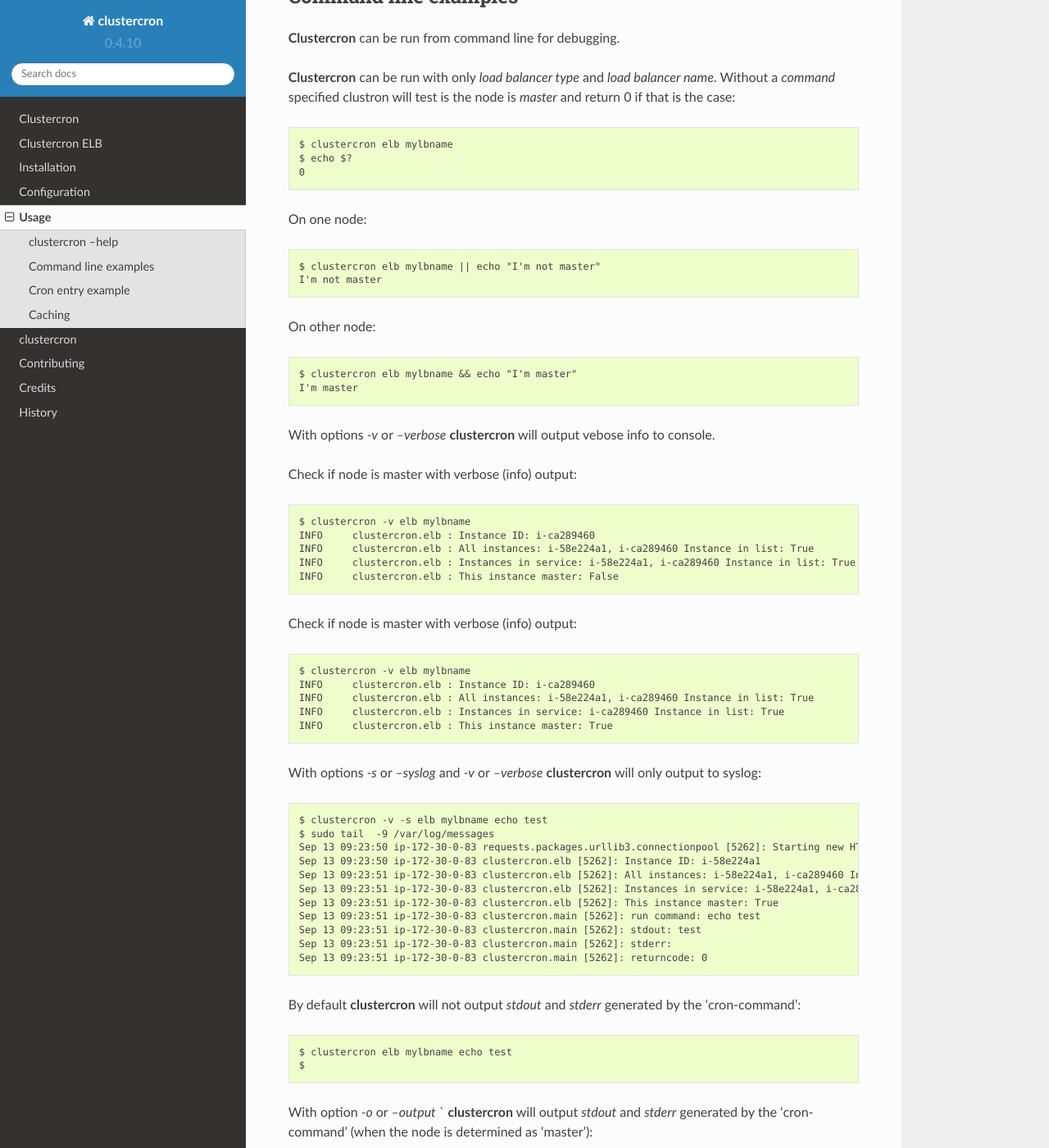
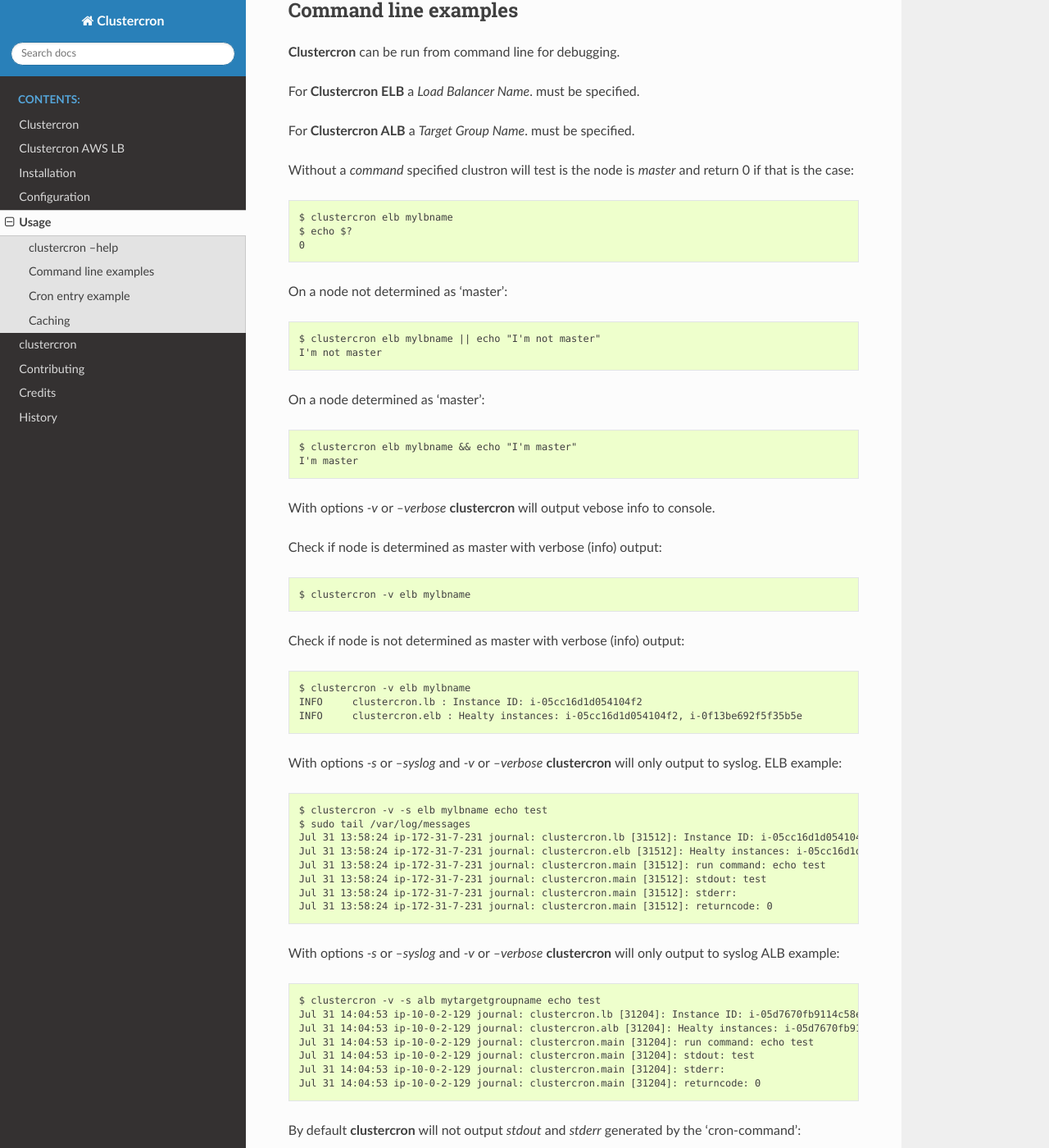
Before and after one commit to maartenq/clustercron, a Sphinx documentation site: the page built from docs/usage.rst, in a window 1280 px wide and 1400 px high, scrolled down 589 px. Shown: the whole window at 82% size. Built offline with Sphinx 7.4.7 and the Read the Docs theme 2.0.0, drawn with Linux system fonts in a browser that asks for light colours; some of the changed text lies outside the part shown.

Commit message:
updated docs and little stuff

```diff
--- a/AUTHORS.rst
+++ b/AUTHORS.rst
@@ -4,7 +4,7 @@
 Development Lead
 ----------------
 
-* Maarten Diemel <maarten@maartendiemel.nl>
+* Maarten <ikmaarten@gmail.com>
 
 Contributors
 ------------
--- a/clustercron/__init__.py
+++ b/clustercron/__init__.py
@@ -1,6 +1,6 @@
 # -*- coding: utf-8 -*-
 # vim: ts=4 et sw=4 sts=4 ft=python fenc=UTF-8 ai
 
-__author__ = 'Maarten Diemel'
-__email__ = 'maarten@maartendiemel.nl'
+__author__ = 'Maarten'
+__email__ = 'ikmaarten@gmail.com'
 __version__ = '0.4.10'
--- a/docs/conf.py
+++ b/docs/conf.py
@@ -1,284 +1,177 @@
-#!/usr/bin/env python
 # -*- coding: utf-8 -*-
 #
-# clustercron documentation build configuration file, created by
-# sphinx-quickstart on Tue Jul  9 22:26:36 2013.
+# Configuration file for the Sphinx documentation builder.
 #
-# This file is execfile()d with the current directory set to its
-# containing dir.
+# This file does only contain a selection of the most common options. For a
+# full list see the documentation:
+# http://www.sphinx-doc.org/en/master/config
+
+# -- Path setup --------------------------------------------------------------
+
+# If extensions (or modules to document with autodoc) are in another directory,
+# add these directories to sys.path here. If the directory is relative to the
+# documentation root, use os.path.abspath to make it absolute, like shown here.
 #
-# Note that not all possible configuration values are present in this
-# autogenerated file.
-#
-# All configuration values have a default; values that are commented out
-# serve to show the default.
+# import os
+# import sys
+# sys.path.insert(0, os.path.abspath('.'))
 
-import sys
-import os
 
-# If extensions (or modules to document with autodoc) are in another
-# directory, add these directories to sys.path here. If the directory is
-# relative to the documentation root, use os.path.abspath to make it
-# absolute, like shown here.
-#sys.path.insert(0, os.path.abspath('.'))
+# -- Project information -----------------------------------------------------
 
-# Read the Docs check
-on_rtd = os.environ.get('READTHEDOCS', None) == 'True'
+project = u'Clustercron'
+copyright = u'2019, Maarten'
+author = u'Maarten'
 
-# Get the project root dir, which is the parent dir of this
-cwd = os.getcwd()
-project_root = os.path.dirname(cwd)
+# The short X.Y version
+version = u''
+# The full version, including alpha/beta/rc tags
+release = u'0.4.10'
 
-# Insert the project root dir as the first element in the PYTHONPATH.
-# This lets us ensure that the source package is imported, and that its
-# version is used.
-sys.path.insert(0, project_root)
 
-import clustercron
-
-# -- General configuration ---------------------------------------------
+# -- General configuration ---------------------------------------------------
 
 # If your documentation needs a minimal Sphinx version, state it here.
-#needs_sphinx = '1.0'
+#
+# needs_sphinx = '1.0'
 
 # Add any Sphinx extension module names here, as strings. They can be
-# extensions coming with Sphinx (named 'sphinx.ext.*') or your custom ones.
-extensions = ['sphinx.ext.autodoc', 'sphinx.ext.viewcode']
+# extensions coming with Sphinx (named 'sphinx.ext.*') or your custom
+# ones.
+extensions = [
+    'sphinx.ext.autodoc',
+]
 
 # Add any paths that contain templates here, relative to this directory.
 templates_path = ['_templates']
 
-# The suffix of source filenames.
+# The suffix(es) of source filenames.
+# You can specify multiple suffix as a list of string:
+#
+# source_suffix = ['.rst', '.md']
 source_suffix = '.rst'
-
-# The encoding of source files.
-#source_encoding = 'utf-8-sig'
 
 # The master toctree document.
 master_doc = 'index'
 
-# General information about the project.
-project = u'clustercron'
-copyright = u'2015, Maarten Diemel'
-
-# The version info for the project you're documenting, acts as replacement
-# for |version| and |release|, also used in various other places throughout
-# the built documents.
-#
-# The short X.Y version.
-version = clustercron.__version__
-# The full version, including alpha/beta/rc tags.
-release = clustercron.__version__
-
 # The language for content autogenerated by Sphinx. Refer to documentation
 # for a list of supported languages.
-#language = None
-
-# There are two options for replacing |today|: either, you set today to
-# some non-false value, then it is used:
-#today = ''
-# Else, today_fmt is used as the format for a strftime call.
-#today_fmt = '%B %d, %Y'
+#
+# This is also used if you do content translation via gettext catalogs.
+# Usually you set "language" from the command line for these cases.
+language = None
 
 # List of patterns, relative to source directory, that match files and
 # directories to ignore when looking for source files.
-exclude_patterns = ['_build']
-
-# The reST default role (used for this markup: `text`) to use for all
-# documents.
-#default_role = None
-
-# If true, '()' will be appended to :func: etc. cross-reference text.
-#add_function_parentheses = True
-
-# If true, the current module name will be prepended to all description
-# unit titles (such as .. function::).
-#add_module_names = True
-
-# If true, sectionauthor and moduleauthor directives will be shown in the
-# output. They are ignored by default.
-#show_authors = False
+# This pattern also affects html_static_path and html_extra_path.
+exclude_patterns = [u'_build', 'Thumbs.db', '.DS_Store']
 
 # The name of the Pygments (syntax highlighting) style to use.
 pygments_style = 'sphinx'
 
-# A list of ignored prefixes for module index sorting.
-#modindex_common_prefix = []
 
-# If true, keep warnings as "system message" paragraphs in the built
-# documents.
-#keep_warnings = False
-
-
-# -- Options for HTML output -------------------------------------------
+# -- Options for HTML output -------------------------------------------------
 
 # The theme to use for HTML and HTML Help pages.  See the documentation for
 # a list of builtin themes.
-if not on_rtd:  # only import and set the theme if we're building docs locally
-    try:
-        import sphinx_rtd_theme
-        html_theme = 'sphinx_rtd_theme'
-        html_theme_path = [sphinx_rtd_theme.get_html_theme_path()]
-    except ImportError:
-        html_theme = 'default'
+#
+html_theme = 'sphinx_rtd_theme'
 
-# Theme options are theme-specific and customize the look and feel of a
-# theme further.  For a list of options available for each theme, see the
+# Theme options are theme-specific and customize the look and feel of a theme
+# further.  For a list of options available for each theme, see the
 # documentation.
-#html_theme_options = {}
+#
+# html_theme_options = {}
 
-# Add any paths that contain custom themes here, relative to this directory.
-#html_theme_path = []
-
-# The name for this set of Sphinx documents.  If None, it defaults to
-# "<project> v<release> documentation".
-#html_title = None
-
-# A shorter title for the navigation bar.  Default is the same as
-# html_title.
-#html_short_title = None
-
-# The name of an image file (relative to this directory) to place at the
-# top of the sidebar.
-#html_logo = None
-
-# The name of an image file (within the static path) to use as favicon
-# of the docs.  This file should be a Windows icon file (.ico) being
-# 16x16 or 32x32 pixels large.
-#html_favicon = None
-
-# Add any paths that contain custom static files (such as style sheets)
-# here, relative to this directory. They are copied after the builtin
-# static files, so a file named "default.css" will overwrite the builtin
-# "default.css".
+# Add any paths that contain custom static files (such as style sheets) here,
+# relative to this directory. They are copied after the builtin static files,
+# so a file named "default.css" will overwrite the builtin "default.css".
 html_static_path = ['_static']
 
-# If not '', a 'Last updated on:' timestamp is inserted at every page
-# bottom, using the given strftime format.
-#html_last_updated_fmt = '%b %d, %Y'
+# Custom sidebar templates, must be a dictionary that maps document names
+# to template names.
+#
+# The default sidebars (for documents that don't match any pattern) are
+# defined by theme itself.  Builtin themes are using these templates by
+# default: ``['localtoc.html', 'relations.html', 'sourcelink.html',
+# 'searchbox.html']``.
+#
+# html_sidebars = {}
 
-# If true, SmartyPants will be used to convert quotes and dashes to
-# typographically correct entities.
-#html_use_smartypants = True
 
-# Custom sidebar templates, maps document names to template names.
-#html_sidebars = {}
-
-# Additional templates that should be rendered to pages, maps page names
-# to template names.
-#html_additional_pages = {}
-
-# If false, no module index is generated.
-#html_domain_indices = True
-
-# If false, no index is generated.
-#html_use_index = True
-
-# If true, the index is split into individual pages for each letter.
-#html_split_index = False
-
-# If true, links to the reST sources are added to the pages.
-#html_show_sourcelink = True
-
-# If true, "Created using Sphinx" is shown in the HTML footer.
-# Default is True.
-#html_show_sphinx = True
-
-# If true, "(C) Copyright ..." is shown in the HTML footer.
-# Default is True.
-#html_show_copyright = True
-
-# If true, an OpenSearch description file will be output, and all pages
-# will contain a <link> tag referring to it.  The value of this option
-# must be the base URL from which the finished HTML is served.
-#html_use_opensearch = ''
-
-# This is the file name suffix for HTML files (e.g. ".xhtml").
-#html_file_suffix = None
+# -- Options for HTMLHelp output ---------------------------------------------
 
 # Output file base name for HTML help builder.
-htmlhelp_basename = 'clustercrondoc'
+htmlhelp_basename = 'Clustercrondoc'
 
 
-# -- Options for LaTeX output ------------------------------------------
+# -- Options for LaTeX output ------------------------------------------------
 
 latex_elements = {
     # The paper size ('letterpaper' or 'a4paper').
-    #'papersize': 'letterpaper',
+    #
+    # 'papersize': 'letterpaper',
 
     # The font size ('10pt', '11pt' or '12pt').
-    #'pointsize': '10pt',
+    #
+    # 'pointsize': '10pt',
 
     # Additional stuff for the LaTeX preamble.
-    #'preamble': '',
+    #
+    # 'preamble': '',
+
+    # Latex figure (float) alignment
+    #
+    # 'figure_align': 'htbp',
 }
 
 # Grouping the document tree into LaTeX files. List of tuples
-# (source start file, target name, title, author, documentclass
-# [howto/manual]).
+# (source start file, target name, title,
+#  author, documentclass [howto, manual, or own class]).
 latex_documents = [
-    ('index', 'clustercron.tex',
-     u'clustercron Documentation',
-     u'Maarten Diemel', 'manual'),
+    (master_doc, 'Clustercron.tex', u'Clustercron Documentation',
+     u'Maarten', 'manual'),
 ]
 
-# The name of an image file (relative to this directory) to place at
-# the top of the title page.
-#latex_logo = None
 
-# For "manual" documents, if this is true, then toplevel headings
-# are parts, not chapters.
-#latex_use_parts = False
-
-# If true, show page references after internal links.
-#latex_show_pagerefs = False
-
-# If true, show URL addresses after external links.
-#latex_show_urls = False
-
-# Documents to append as an appendix to all manuals.
-#latex_appendices = []
-
-# If false, no module index is generated.
-#latex_domain_indices = True
-
-
-# -- Options for manual page output ------------------------------------
+# -- Options for manual page output ------------------------------------------
 
 # One entry per manual page. List of tuples
 # (source start file, name, description, authors, manual section).
 man_pages = [
-    ('index', 'clustercron',
-     u'clustercron Documentation',
-     [u'Maarten Diemel'], 1)
+    (master_doc, 'clustercron', u'Clustercron Documentation',
+     [author], 1)
 ]
 
-# If true, show URL addresses after external links.
-#man_show_urls = False
 
-
-# -- Options for Texinfo output ----------------------------------------
+# -- Options for Texinfo output ----------------------------------------------
 
 # Grouping the document tree into Texinfo files. List of tuples
 # (source start file, target name, title, author,
 #  dir menu entry, description, category)
 texinfo_documents = [
-    ('index', 'clustercron',
-     u'clustercron Documentation',
-     u'Maarten Diemel',
-     'clustercron',
-     'One line description of project.',
+    (master_doc, 'Clustercron', u'Clustercron Documentation',
+     author, 'Clustercron', 'One line description of project.',
      'Miscellaneous'),
 ]
 
-# Documents to append as an appendix to all manuals.
-#texinfo_appendices = []
 
-# If false, no module index is generated.
-#texinfo_domain_indices = True
+# -- Options for Epub output -------------------------------------------------
 
-# How to display URL addresses: 'footnote', 'no', or 'inline'.
-#texinfo_show_urls = 'footnote'
+# Bibliographic Dublin Core info.
+epub_title = project
 
-# If true, do not generate a @detailmenu in the "Top" node's menu.
-#texinfo_no_detailmenu = False
+# The unique identifier of the text. This can be a ISBN number
+# or the project homepage.
+#
+# epub_identifier = ''
+
+# A unique identification for the text.
+#
+# epub_uid = ''
+
+# A list of files that should not be packed into the epub file.
+epub_exclude_files = ['search.html']
+
+
+# -- Extension configuration -------------------------------------------------
--- a/docs/index.rst
+++ b/docs/index.rst
@@ -6,9 +6,11 @@
 
 .. toctree::
    :maxdepth: 2
+   :caption: Contents:
+
 
    readme
-   elb
+   elb_alb
    installation
    configuration
    usage
--- a/docs/installation.rst
+++ b/docs/installation.rst
@@ -24,7 +24,8 @@
 -----------
 
 For Clustercron ELB a `Boto Config`_ is needed.
+Clustercron ALB can do with a AWS config (`~/.aws/config`).
 
-See :ref:`clustercron-elb` for more information.
+See :ref:`clustercron-elb-alb` for more information.
 
 .. _Boto Config: http://boto.readthedocs.org/en/latest/boto_config_tut.html
--- a/docs/modules.rst
+++ b/docs/modules.rst
@@ -2,6 +2,6 @@
 ===========
 
 .. toctree::
-   :maxdepth: 4
+   :maxdepth: 3
 
    clustercron
--- a/docs/usage.rst
+++ b/docs/usage.rst
@@ -7,24 +7,25 @@
 ------------------
 ::
 
-    $ clustercron --help
+  Clustercron, cluster cronjob wrapper.
 
-    usage:
-        clustercron [options] elb <loadbalancer_name> [<cron_command>]
-        clustercron --version
-        clustercron (-h|--help)
+  Usage:
+      clustercron [options] elb <load_balancer_name> [<cron_command>]
+      clustercron [options] alb <target_group_name> [<cron_command>]
+      clustercron -h | --help
+      clustercron --version
 
-        options:
-            (-v|--verbose)  Info logging. Add extra `-v` for debug logging.
-            (-s|--syslog)   Log to (local) syslog.
-            (-c|--cache)    Cache output from master check.
-            (-o|--output)   Output stdout and stderr from <cron_command>.
+  Options:
+      -v --verbose  Info logging. Add extra `-v` for debug logging.
+      -s --syslog   Log to (local) syslog.
+      -c --cache    Cache output from master check.
+      -o --output   Output stdout and stderr from <cron_command>.
 
-    Clustercron is cronjob wrapper that tries to ensure that a script gets run
-    only once, on one host from a pool of nodes of a specified loadbalancer.
+  Clustercron is cronjob wrapper that tries to ensure that a script gets run
+  only once, on one host from a pool of nodes of a specified loadbalancer.
 
-    Without specifying a <cron_command> clustercron will only check if the node
-    is the `master` in the cluster and will return 0 if so.
+  Without specifying a <cron_command> clustercron will only check if the node
+  is the `master` in the cluster and will return 0 if so.
 
 
 Command line examples
@@ -32,20 +33,23 @@
 
 **Clustercron** can be run from command line for debugging.
 
-**Clustercron** can be run with only *load balancer type* and *load balancer name*.
-Without a *command* specified clustron will test is the node is *master* and
-return 0 if that is the case::
+For **Clustercron ELB** a *Load Balancer Name*. must be specified.
+
+For **Clustercron ALB** a *Target Group Name*. must be specified.
+
+Without a *command* specified clustron will test is the node
+is *master* and return 0 if that is the case::
 
     $ clustercron elb mylbname
     $ echo $?
     0
 
-On one node::
+On a node not determined as 'master'::
 
     $ clustercron elb mylbname || echo "I'm not master"
     I'm not master
 
-On other node::
+On a node determined as 'master'::
 
     $ clustercron elb mylbname && echo "I'm master"
     I'm master
@@ -53,37 +57,40 @@
 
 With options `-v` or `--verbose` **clustercron** will output vebose info to console.
 
-Check if node is master with verbose (info) output::
+Check if node is determined as master with verbose (info) output::
 
     $ clustercron -v elb mylbname
-    INFO     clustercron.elb : Instance ID: i-ca289460
-    INFO     clustercron.elb : All instances: i-58e224a1, i-ca289460 Instance in list: True
-    INFO     clustercron.elb : Instances in service: i-58e224a1, i-ca289460 Instance in list: True
-    INFO     clustercron.elb : This instance master: False
 
 
-Check if node is master with verbose (info) output::
+Check if node is not determined as master with verbose (info) output::
 
     $ clustercron -v elb mylbname
-    INFO     clustercron.elb : Instance ID: i-ca289460
-    INFO     clustercron.elb : All instances: i-58e224a1, i-ca289460 Instance in list: True
-    INFO     clustercron.elb : Instances in service: i-ca289460 Instance in list: True
-    INFO     clustercron.elb : This instance master: True
+    INFO     clustercron.lb : Instance ID: i-05cc16d1d054104f2
+    INFO     clustercron.elb : Healty instances: i-05cc16d1d054104f2, i-0f13be692f5f35b5e
 
 
-With options `-s` or `--syslog` and `-v` or `--verbose` **clustercron** will only output to syslog::
+With options `-s` or `--syslog` and `-v` or `--verbose` **clustercron** will
+only output to syslog. ELB example::
 
     $ clustercron -v -s elb mylbname echo test
-    $ sudo tail  -9 /var/log/messages
-    Sep 13 09:23:50 ip-172-30-0-83 requests.packages.urllib3.connectionpool [5262]: Starting new HTTP connection (1): 169.254.169.254
-    Sep 13 09:23:50 ip-172-30-0-83 clustercron.elb [5262]: Instance ID: i-58e224a1
-    Sep 13 09:23:51 ip-172-30-0-83 clustercron.elb [5262]: All instances: i-58e224a1, i-ca289460 Instance in list: True
-    Sep 13 09:23:51 ip-172-30-0-83 clustercron.elb [5262]: Instances in service: i-58e224a1, i-ca289460 Instance in list: True
-    Sep 13 09:23:51 ip-172-30-0-83 clustercron.elb [5262]: This instance master: True
-    Sep 13 09:23:51 ip-172-30-0-83 clustercron.main [5262]: run command: echo test
-    Sep 13 09:23:51 ip-172-30-0-83 clustercron.main [5262]: stdout: test
-    Sep 13 09:23:51 ip-172-30-0-83 clustercron.main [5262]: stderr:
-    Sep 13 09:23:51 ip-172-30-0-83 clustercron.main [5262]: returncode: 0
+    $ sudo tail /var/log/messages
+    Jul 31 13:58:24 ip-172-31-7-231 journal: clustercron.lb [31512]: Instance ID: i-05cc16d1d054104f2
+    Jul 31 13:58:24 ip-172-31-7-231 journal: clustercron.elb [31512]: Healty instances: i-05cc16d1d054104f2, i-0f13be692f5f35b5e
+    Jul 31 13:58:24 ip-172-31-7-231 journal: clustercron.main [31512]: run command: echo test
+    Jul 31 13:58:24 ip-172-31-7-231 journal: clustercron.main [31512]: stdout: test
+    Jul 31 13:58:24 ip-172-31-7-231 journal: clustercron.main [31512]: stderr:
+    Jul 31 13:58:24 ip-172-31-7-231 journal: clustercron.main [31512]: returncode: 0
+
+With options `-s` or `--syslog` and `-v` or `--verbose` **clustercron** will
+only output to syslog ALB example::
+
+    $ clustercron -v -s alb mytargetgroupname echo test
+    Jul 31 14:04:53 ip-10-0-2-129 journal: clustercron.lb [31204]: Instance ID: i-05d7670fb9114c58e
+    Jul 31 14:04:53 ip-10-0-2-129 journal: clustercron.alb [31204]: Healty instances: i-05d7670fb9114c58e, i-0b5be35c81d1b50d4
+    Jul 31 14:04:53 ip-10-0-2-129 journal: clustercron.main [31204]: run command: echo test
+    Jul 31 14:04:53 ip-10-0-2-129 journal: clustercron.main [31204]: stdout: test
+    Jul 31 14:04:53 ip-10-0-2-129 journal: clustercron.main [31204]: stderr:
+    Jul 31 14:04:53 ip-10-0-2-129 journal: clustercron.main [31204]: returncode: 0
 
 
 By default **clustercron** will not output `stdout` and `stderr` generated by
--- a/setup.py
+++ b/setup.py
@@ -30,8 +30,8 @@
     description='Cron job wrapper that ensures a script gets run from one node'
     ' in the cluster.',
     long_description=readme + '\n\n' + history,
-    author='Maarten Diemel',
-    author_email='maarten@maartendiemel.nl',
+    author='Maarten',
+    author_email='ikmaarten@gmail.com',
     url='https://github.com/maartenq/clustercron',
     packages=[
         'clustercron',
```
Also changed, not shown: other parts of docs/index.rst (+2 -0 lines), CONTRIBUTING.rst (+0 -7 lines), docs/elb.rst (deleted, +0 -89 lines), docs/elb_alb.rst (added, +141 -0 lines), 8 other files.
